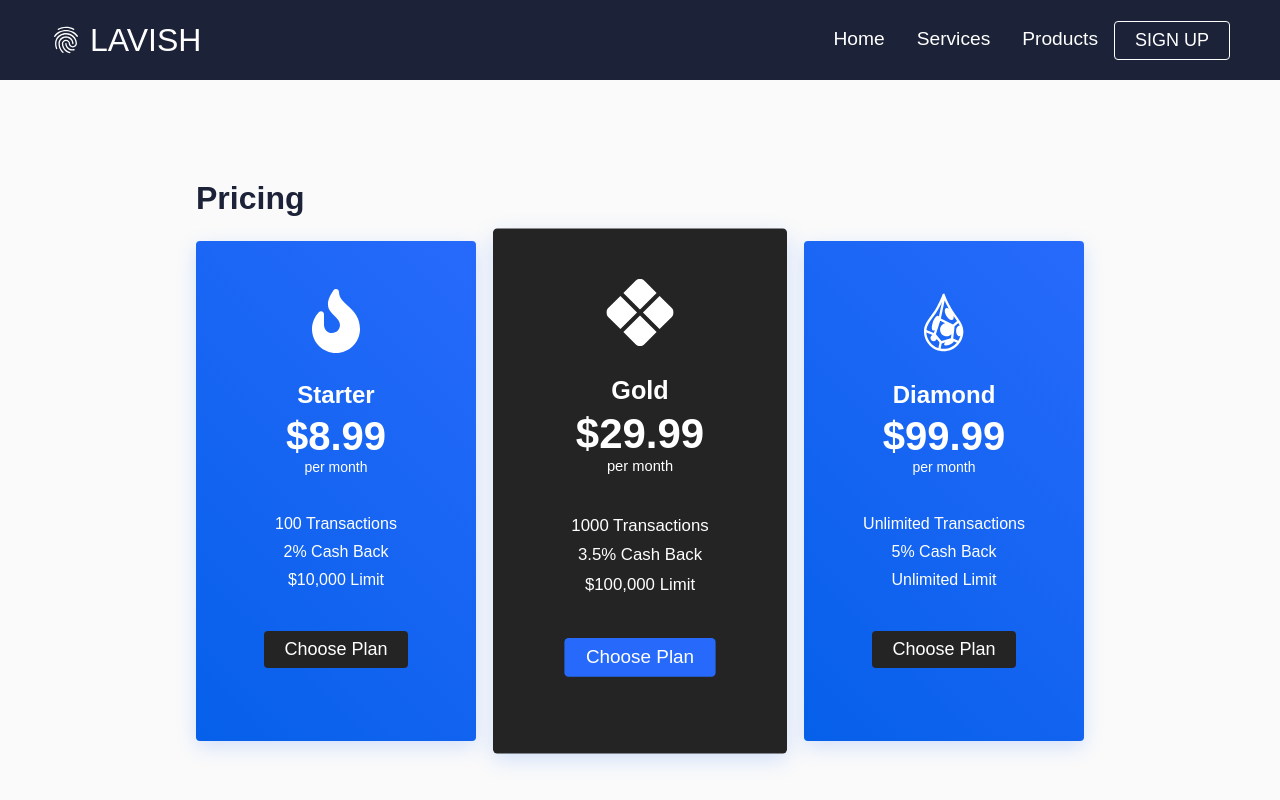
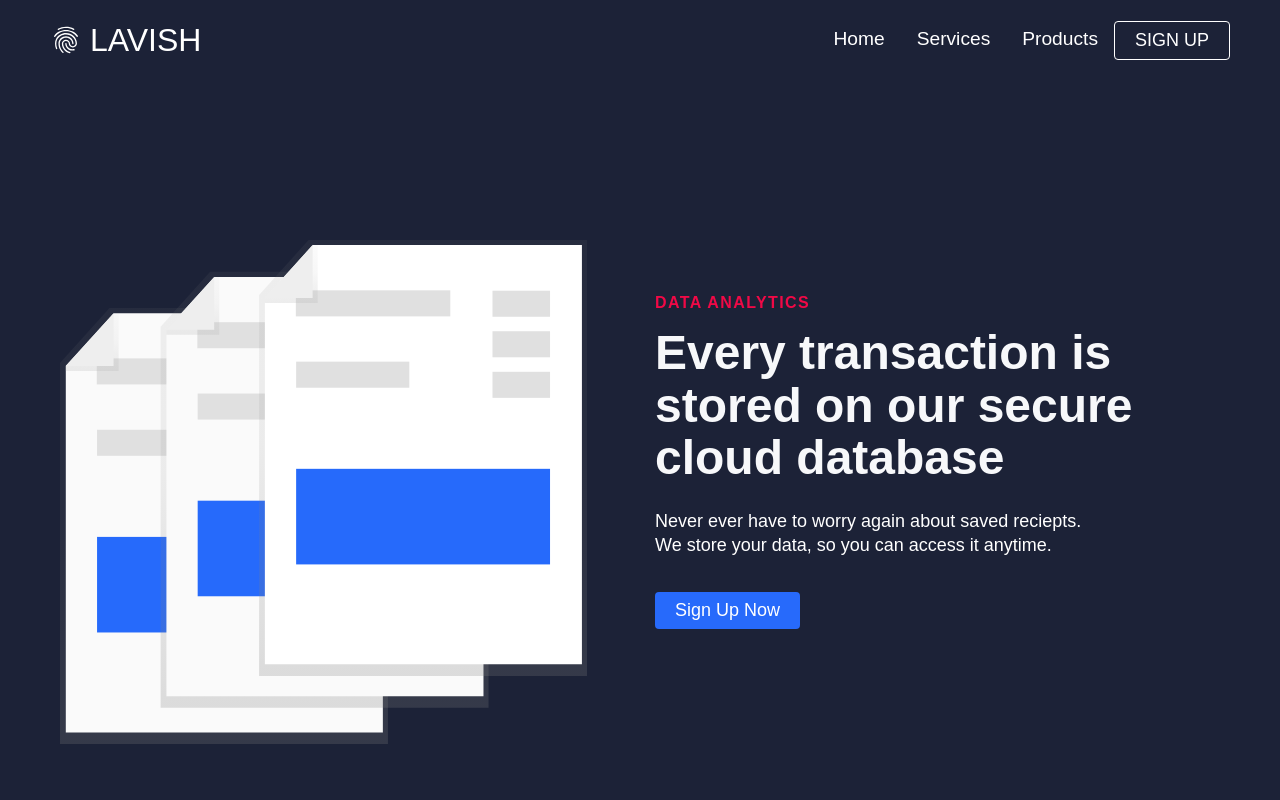
Before and after one commit to duypham9895/react-hooks-lavish, a React (Create React App) app: page /products in a window 1280 px wide. Shown: the top 800 px of the page. Built offline with nearby package versions, Linux system fonts and the light colour scheme.

Commit message:
Creating the SignUp Component

```diff
--- a/src/App.js
+++ b/src/App.js
@@ -8,6 +8,7 @@
 import Home from "./components/pages/HomePage/Home";
 import Products from "./components/pages/Products/Products";
 import Services from "./components/pages/Services/Services";
+import SignUp from "./components/pages/SignUp/SignUp";
 
 function App() {
     return (
@@ -17,6 +18,7 @@
                 <Route path="/" exact component={Home} />
                 <Route path="/services" component={Services} />
                 <Route path="/products" component={Products} />
+                <Route path="/sign-up" component={SignUp} />
             </Switch>
             <Footer />
         </Router>
--- a/src/components/Navbar.css
+++ b/src/components/Navbar.css
@@ -46,7 +46,7 @@
     justify-content: center;
     list-style: none;
     text-align: center;
-    justify-content: end;
+    justify-content: flex-start;
 }
 
 .nav-item {
--- a/src/components/pages/Products/Products.js
+++ b/src/components/pages/Products/Products.js
@@ -1,14 +1,12 @@
 import React from "react";
 
 import HeroSection from "../../HeroSection";
-import Pricing from "../../Pricing";
-import { homeObjTwo } from "./Data";
+import { homeObjFour } from "./Data";
 
 function Products() {
     return (
         <>
-            <Pricing />
-            <HeroSection {...homeObjTwo} />
+            <HeroSection {...homeObjFour} />
         </>
     );
 }
--- /dev/null
+++ b/src/components/pages/SignUp/Data.js
@@ -0,0 +1,55 @@
+export const homeObjOne = {
+    lightBg: false,
+    lightText: true,
+    lightTextDesc: true,
+    topLine: "Exclusive Access",
+    headline: "Unlimited Transactions with zero fees",
+    description:
+        "Get access to our exclusive diamond card that allows you to  send unlimited transactions without getting charged any fees",
+    buttonLabel: "Get Started",
+    imgStart: "",
+    img: "images/svg-1.svg",
+    alt: "Credit Card",
+};
+
+export const homeObjTwo = {
+    lightBg: false,
+    lightText: true,
+    lightTextDesc: true,
+    topLine: "100% SECURE",
+    headline: "Stay protected 24/7 anywhere anytime",
+    description:
+        "We have you covered no matter where you are located. Over 140 locations worldwide to ensure you have access anytime",
+    buttonLabel: "Learn More",
+    imgStart: "",
+    img: "images/svg-5.svg",
+    alt: "Vault",
+};
+
+export const homeObjThree = {
+    lightBg: true,
+    lightText: false,
+    lightTextDesc: false,
+    topLine: "EASY SETUP",
+    headline: "Super fast and simple onboarding process",
+    description:
+        "Get everything set up and ready in under 10 minutes. All you need to do is add your information and you're ready to go.",
+    buttonLabel: "Start Now",
+    imgStart: "start",
+    img: "images/svg-7.svg",
+    alt: "Vault",
+};
+
+export const homeObjFour = {
+    lightBg: false,
+    lightText: true,
+    lightTextDesc: true,
+    topLine: "DATA ANALYTICS",
+    headline: "Every transaction is stored on our secure cloud database",
+    description:
+        "Never ever have to worry again about saved reciepts. We store your data, so you can access it anytime.",
+    buttonLabel: "Sign Up Now",
+    imgStart: "start",
+    img: "images/svg-8.svg",
+    alt: "Vault",
+};
--- /dev/null
+++ b/src/components/pages/SignUp/SignUp.js
@@ -0,0 +1,14 @@
+import React from "react";
+
+import HeroSection from "../../HeroSection";
+import { homeObjThree } from "./Data";
+
+function SignUp() {
+    return (
+        <div>
+            <HeroSection {...homeObjThree} />
+        </div>
+    );
+}
+
+export default SignUp;
```
